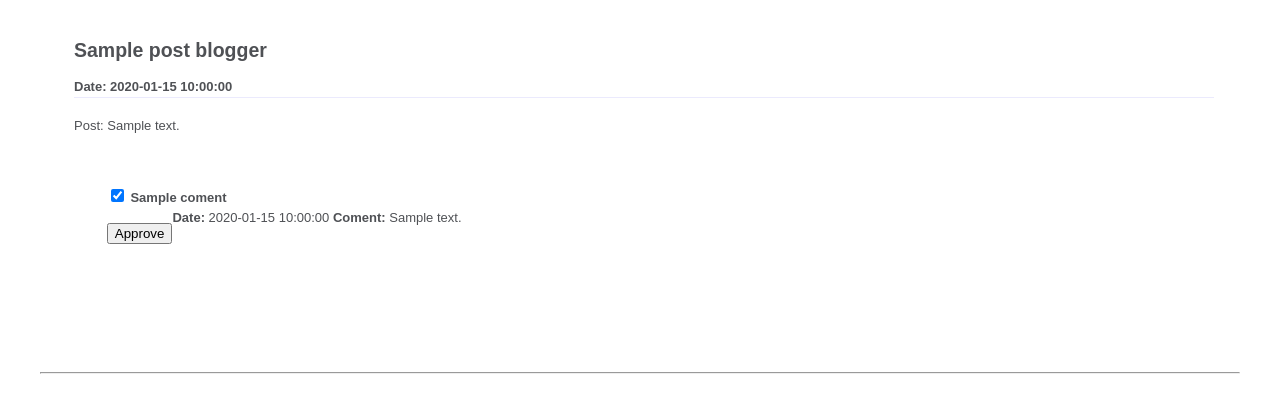
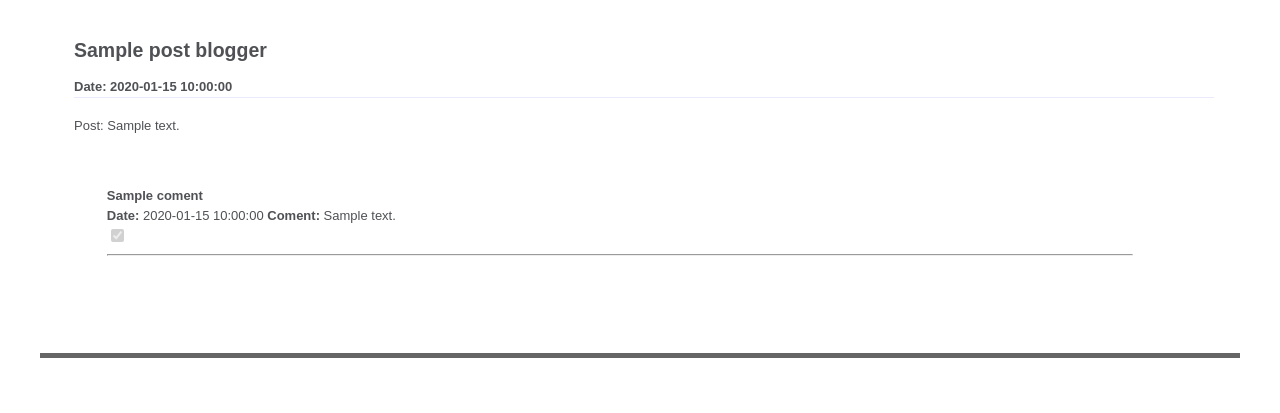
Before and after one commit to eliassaso/project_two, a CodeIgniter app: the page made by project_two/codeIgniter/application/views/edit_coment_show.php in a window 1280 px wide. Shown: the top 413 px of the page. Run offline with CodeIgniter, Linux system fonts and the light colour scheme; tables that the repository leaves empty or names only in its code hold one stand-in row (values such as "Sample post"); the template is opened without the code that fills it: most values are stand-ins (such as "Sample title", 1, 10 or a date in 2020).

Commit message:
se presentan los comentarios para ser aprovados

```diff
--- a/project_two/codeIgniter/application/views/edit_coment_show.php
+++ b/project_two/codeIgniter/application/views/edit_coment_show.php
@@ -79,7 +79,7 @@
 		}
 		#containerPost{
 			width: 95%;
-			height: 235px;
+			/*height: 250px;*/
 			padding-left: 2%;
 			margin: 10px;
 			/*border: 1px solid #D0D0D0;
@@ -132,30 +132,35 @@
 									<form id='containerComent_user' name="frmComent" method="post" action="">
 						 					<?php if($coments->id_post == $entry->id_post) { ?>
 
+						                        <strong><?=$coments->nombre_comentarista?></strong><br>
+						                        <strong>Date:</strong> <?=$coments->fecha_comentario?>
+						                        <strong>Coment:</strong> <?=$coments->contenido_comentario?><br />
+
 							                        <?php
-													if ($coments->estado == "n" ){
-														echo "<input type=checkbox name= 'approve' >";
-													}else{
-														echo "<input type=checkbox name= 'approve' checked>";
+														if ($coments->estado == "n" ){ ?>
+
+															<input type="submit" name="approve" value="Approve"> <hr>
+
+
+													<?php	}else{
+															echo "<input type=checkbox disabled='true' name= 'approve' checked><hr>";
 														};
 													?>
 
 
-						                        <strong><?=$coments->nombre_comentarista?></strong><br>
-						                        <strong>Date:</strong> <?=$coments->fecha_comentario?>
-						                        <strong>Coment:</strong> <?=$coments->contenido_comentario?>
+
+
 					                       		<?php }else{ ?>
 					                       	<!--<h5>no more coments</h5>-->
 					                       		<?php  } ?>
 			     					</form>
 
 			     				<?php endforeach; ?>
-			     				<h3><input type="submit" name="approve" value="Approve"> </h3>
 
 		     				</div>
 		     				<br><br><br><br>
 
-		     				<hr />
+		     				<hr size="5" color="#656565"/>
 	 	</form>
     <?php endforeach; ?>
 
```
Lines whose indentation alone changed are shown as unchanged.
